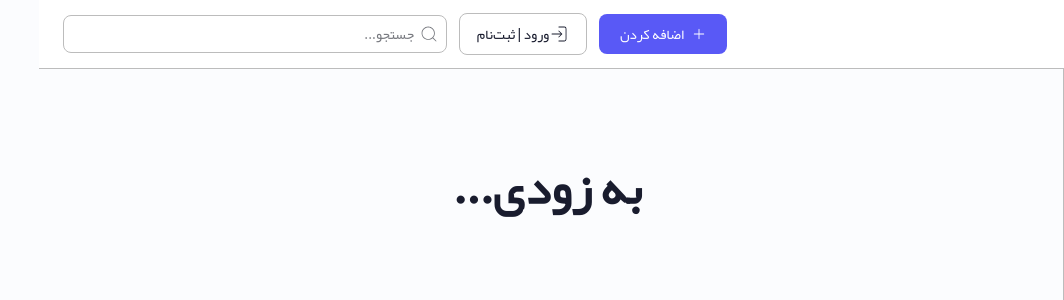
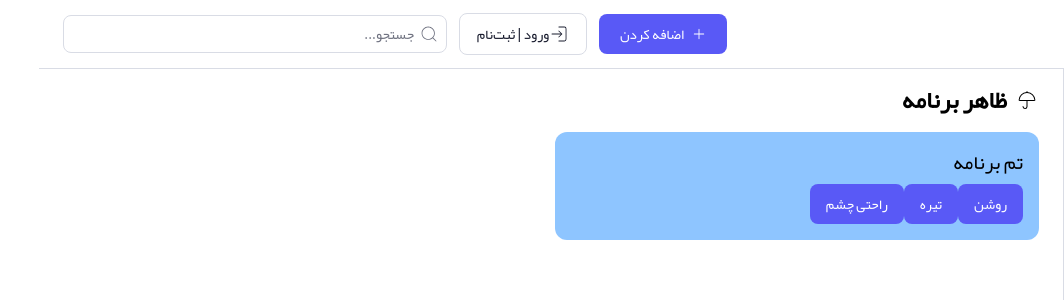
Before and after one commit to devfaf/TaskFlow, a React (Vite) app: page /setting in a window 1280 px wide. Shown: the top 300 px of the page, without its empty margins (216-1280 px from the left). Built offline with nearby package versions, Linux system fonts and the light colour scheme.

Commit message:
feat: add basic logic and store for app color modes

```diff
--- a/src/features/projects/components/ProjectForm.tsx
+++ b/src/features/projects/components/ProjectForm.tsx
@@ -107,7 +107,8 @@ const ProjectForm = ({ isOpen, onClose }: ModalProps) => {
             }
           />
 
-          <Select options={PROJECT_STATUS_OPTIONS}
+          <Select
+            options={PROJECT_STATUS_OPTIONS}
             value={status}
             onChange={(e: React.ChangeEvent<HTMLSelectElement>) => setStatus(e.target.value as ProjectStatus)}
           />
--- a/src/layouts/DashboardLayout.tsx
+++ b/src/layouts/DashboardLayout.tsx
@@ -2,15 +2,17 @@ import { useEffect, useState } from "react"
 import Header from "./components/Header"
 import Sidebar from "./components/Sidebar"
 import { Outlet } from "react-router"
+import { useThemeStore } from "../stores/themeStore"
 
 const DashboardLayout = () => {
   const [isSidebarOpen, setIsSidebarOpen] = useState(true)
+  const theme = useThemeStore(state => state.theme)
 
   useEffect(() => {
     const handleResize = () => {
       const currentWidth = window.innerWidth
 
-      if(currentWidth < 1024){
+      if (currentWidth < 1024) {
         setIsSidebarOpen(false)
       }
     }
@@ -23,7 +25,7 @@ const DashboardLayout = () => {
   }, [])
 
   return (
-    <div className={`h-screen overflow-hidden`}>
+    <div className={`h-screen overflow-hidden theme-${theme}`}>
       <Header setIsSidebarOpen={setIsSidebarOpen} />
       <div className="flex h-full gap-2">
         <Sidebar isSidebarOpen={isSidebarOpen} />
--- a/src/layouts/types/sidebarItemsLinks.ts
+++ b/src/layouts/types/sidebarItemsLinks.ts
@@ -6,7 +6,7 @@ import { CiHome } from "react-icons/ci";
 
 export const sidebarItemsLinks = [
   { title: "پروفایل", path: "/profile", icon:CiHome },
-  { title: "داشبورد", path: "/", icon:CiSettings },
+  { title: "داشبورد", path: "/", icon: CiFolderOn},
   { title: "پروژه‌ها", path: "/projects", icon:CiGrid32 },
-  { title: "تنظیمات", path: "/setting", icon:CiFolderOn },
+  { title: "تنظیمات", path: "/setting", icon: CiSettings},
 ]
--- a/src/pages/SettingPage.tsx
+++ b/src/pages/SettingPage.tsx
@@ -1,9 +1,53 @@
-
+import Button from "../components/common/Button";
+import { useThemeStore } from "../stores/themeStore"
+import { CiUmbrella } from "react-icons/ci";
 
 const SettingPage = () => {
+  const setTheme = useThemeStore(state => state.setTheme)
+
+  const themeHandlerLight = () => {
+    setTheme("light")
+  }
+  const themeHandlerDark = () => {
+    setTheme("dark")
+  }
+  const themeHandlerEyeComfort = () => {
+    setTheme("eyeComfort")
+  }
+
   return (
-    <div className="flex text-center items-center justify-center mt-24">
-      <span className="text-5xl font-bold">به زودی...</span>
+    <div className="">
+      <div className="grid grid-cols-2 gap-4 p-4 ">
+        {/* apperance */}
+        <div className="flex flex-col gap-4">
+          <div className="flex gap-2 items-center">
+            <CiUmbrella className="text-2xl" />
+            <h2 className="font-bold text-2xl">ظاهر برنامه</h2>
+          </div>
+          <div className="bg-blue-300 p-4 rounded-xl flex flex-col gap-2">
+            <div>
+
+              <h3 className="text-xl">تم برنامه</h3>
+            </div>
+            <div>
+              <Button
+                onClick={themeHandlerLight}
+                variant="primary"
+              >روشن</Button>
+              <Button
+                onClick={themeHandlerDark}
+                variant="primary"
+              >تیره</Button>
+              <Button
+                onClick={themeHandlerEyeComfort}
+                variant="primary"
+              >راحتی چشم</Button>
+            </div>
+          </div>
+        </div>
+
+      </div>
+
     </div>
   )
 }
--- /dev/null
+++ b/src/stores/themeStore.tsx
@@ -0,0 +1,14 @@
+import { create } from "zustand"
+
+export type Theme = "light" | "dark" | "eyeComfort"
+
+type ThemeStore = {
+    theme: Theme;
+    setTheme: (theme: Theme) => void;
+}
+
+export const useThemeStore = create<ThemeStore>((set) => ({
+    theme: "light",
+
+    setTheme: (theme) => set({ theme }),
+}))
--- a/src/styles/index.css
+++ b/src/styles/index.css
@@ -1,16 +1,18 @@
 @import "tailwindcss";
 
-:root {
-    --color-background: #FBFCFE;
+.theme-light {
+  --color-background: #F8FAFC;
   --color-surface: #FFFFFF;
+  --color-card: #F1F3F8;
+
   --color-primary: #5959F6;
   --color-primary-light: #7776FD;
 
   --color-text-primary: #191C2E;
-    --color-text-secondary: #77797f;
+  --color-text-secondary: #6F7280;
 
-    --color-border: #bcbcbc;
-    --color-hover: #e9e9e961;
+  --color-border: #D9DCE5;
+  --color-hover: #EEF0F5;
 
   --color-success: #2AB788;
   --color-warning: #FDAF3A;
@@ -18,18 +20,70 @@
   --color-info: #2C79F4;
 
   --color-danger-soft: #FEE6EA;
-    --color-success-soft: #ddfaf2;
+  --color-success-soft: #DDF8F0;
   --color-primary-soft: #F1F0FF;
-    --color-warning-soft: #fbf0de;
-    --color-info-soft: #d5e3f9;
-    --color-card: #F3F3FE;
+  --color-warning-soft: #FFF3DF;
+  --color-info-soft: #E3EEFF;
+}
+
+.theme-dark {
+  --color-background: #0F1117;
+  --color-surface: #181B24;
+  --color-card: #20232E;
+
+  --color-primary: #7776FD;
+  --color-primary-light: #9998FF;
+
+  --color-text-primary: #F1F3F8;
+  --color-text-secondary: #9A9EAC;
+
+  --color-border: #303441;
+  --color-hover: #272A35;
+
+  --color-success: #35C99A;
+  --color-warning: #FFB84D;
+  --color-danger: #F0445F;
+  --color-info: #4D91FF;
+
+  --color-danger-soft: #3A1D25;
+  --color-success-soft: #17352D;
+  --color-primary-soft: #292750;
+  --color-warning-soft: #3B2D19;
+  --color-info-soft: #1D304F;
+}
+
+.theme-eye-comfort {
+  --color-background: #F3EBDD;
+  --color-surface: #FAF4E8;
+  --color-card: #EDE2D0;
+
+  --color-primary: #806A3D;
+  --color-primary-light: #9A8353;
+
+  --color-text-primary: #3F392F;
+  --color-text-secondary: #777064;
+
+  --color-border: #D8CCBA;
+  --color-hover: #E8DDCC;
+
+  --color-success: #56856D;
+  --color-warning: #B07B32;
+  --color-danger: #A94B4B;
+  --color-info: #5B7895;
+
+  --color-danger-soft: #F1DCD7;
+  --color-success-soft: #DDE9DF;
+  --color-primary-soft: #E8DFC9;
+  --color-warning-soft: #F0E2C7;
+  --color-info-soft: #DDE6EC;
 }
 
 @font-face {
   font-family: "Yekan";
-    src: url('/src/assets/fonts/Yekan.woff2');
+  src: url("/src/assets/fonts/Yekan.woff2");
 }
 
+html,
 body {
   font-family: "Yekan", sans-serif;
   background: var(--color-background);
```
Lines whose indentation alone changed are shown as unchanged.
